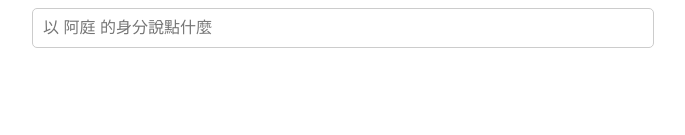
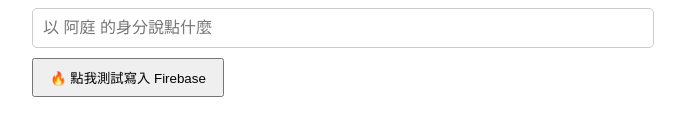
Before and after one commit to s9119384/chatroom-for-akim, a React (Create React App) app: page / in a window 1280 px wide. Shown: the part 453-588 px from the top of the page, without its empty margins (308-993 px from the left). Built offline with nearby package versions, Linux system fonts and the light colour scheme; no server answers; the database is empty.

Commit message:
快速部署

```diff
--- a/package.json
+++ b/package.json
@@ -20,7 +20,8 @@
     "test": "react-scripts test",
     "eject": "react-scripts eject",
     "predeploy": "npm run build",
-    "deploy": "gh-pages -d build"
+    "deploy": "gh-pages -d build",
+    "quickdeploy": "git add . && git commit -m \"快速部署\" && git push origin main && npm run deploy"
   },
   "eslintConfig": {
     "extends": [
--- a/src/ChatRoom.jsx
+++ b/src/ChatRoom.jsx
@@ -94,6 +94,21 @@ const ChatRoom = () => {
     }
   };
 
+  // ✅ 測試寫入按鈕的處理函式
+  const testWriteToFirestore = async () => {
+    try {
+      await addDoc(messagesRef, {
+        role: 'user',
+        content: '🔥 這是一則測試訊息 (由測試按鈕產生)',
+        timestamp: serverTimestamp(),
+      });
+      alert('✅ 測試訊息已寫入 Firestore');
+    } catch (error) {
+      console.error('❌ 測試寫入失敗', error);
+      alert('❌ 測試寫入失敗，請查看 console');
+    }
+  };
+
   return (
     <div style={{ maxWidth: 600, margin: 'auto', padding: 20 }}>
       <h2>阿庭與阿金聊天室 🤖</h2>
@@ -156,8 +171,14 @@ const ChatRoom = () => {
           fontSize: 16,
           borderRadius: 5,
           border: '1px solid #ccc',
+          marginBottom: 10,
         }}
       />
+
+      {/* ✅ 加入測試寫入按鈕 */}
+      <button onClick={testWriteToFirestore} style={{ padding: '8px 16px' }}>
+        🔥 點我測試寫入 Firebase
+      </button>
     </div>
   );
 };
--- a/src/firebase.js
+++ b/src/firebase.js
@@ -12,8 +12,8 @@ const firebaseConfig = {
   measurementId: "G-NKWEFVPLS5"
 };
 
-// 初始化 Firebase 應用程式
+// 初始化 Firebase App
 const app = initializeApp(firebaseConfig);
 
-// 初始化 Firestore 並導出
+// 初始化 Firestore
 export const db = getFirestore(app);
```
